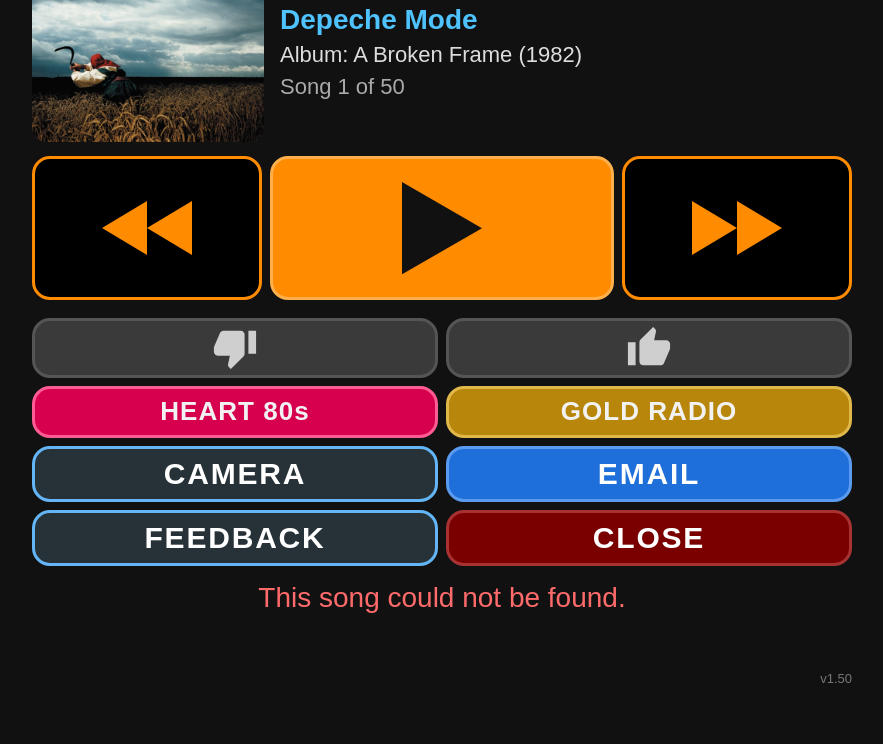
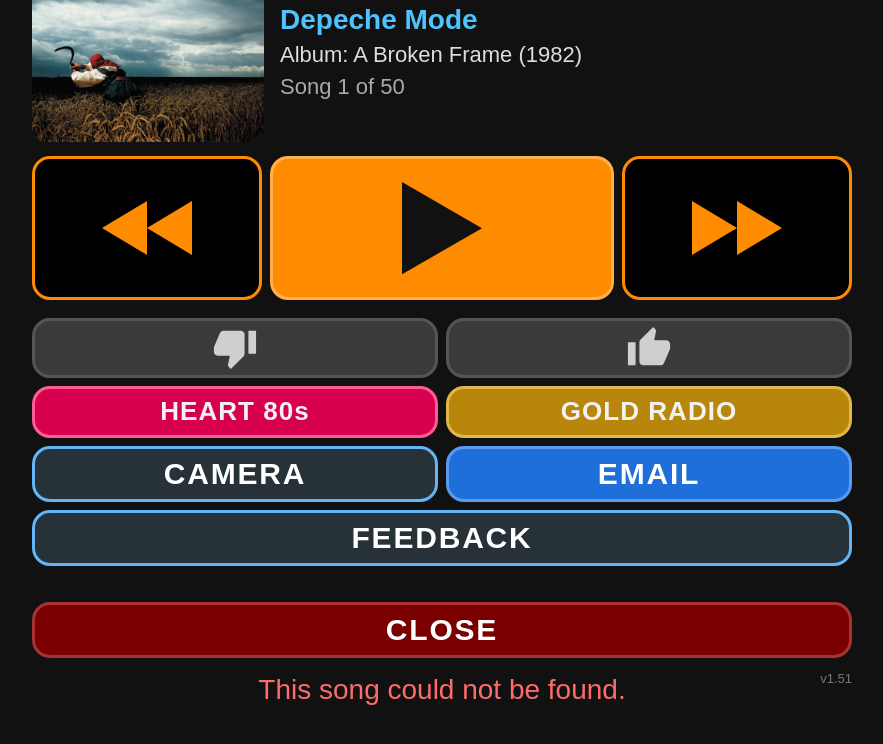
Before and after one commit to aherndavid/electronique, a plain HTML site: page index.html in a window 1280 px wide. Shown: the part 106-850 px from the top of the page, without its empty margins (198-1081 px from the left). Before the commit the page ends 800 px from the top, so only its background shows below. Drawn offline with Linux system fonts and the light colour scheme.

Commit message:
CLOSE on its own at the bottom, full width
Co-Authored-By: Claude Opus 5.5 <noreply@anthropic.com>

```diff
--- a/index.html
+++ b/index.html
@@ -2,7 +2,7 @@
 <html lang="en">
 <head>
 <meta charset="UTF-8">
-<meta name="version" content="1.50">
+<meta name="version" content="1.51">
 <meta name="viewport" content="width=device-width, initial-scale=1.0, viewport-fit=cover">
 <meta name="apple-mobile-web-app-capable" content="yes">
 <meta name="mobile-web-app-capable" content="yes">
@@ -184,6 +184,12 @@
   /* EMAIL under the radio buttons; CLOSE on its own further down.
      Both full width, so the same length. */
   /* CAMERA | EMAIL and FEEDBACK | CLOSE: two rows, half width each */
+  .wide-btn {
+    display: block; width: 100%; margin-top: 8px; color: #fff;
+    font-size: clamp(20px, 5vw, 30px); font-weight: 900; letter-spacing: 0.06em;
+    padding: 8px 12px;
+  }
+  #btn-close.wide-btn { margin-top: 36px; }
   .pair-row { display: grid; grid-template-columns: 1fr 1fr; gap: 8px; margin-top: 8px; }
   .pair-row button {
     display: block; width: 100%; min-width: 0; color: #fff;
@@ -298,10 +304,7 @@
     </div>
     <input type="file" id="camera-input" accept="image/*" capture="environment" hidden onchange="gotPhoto(this)">
 
-    <div class="pair-row">
-      <button id="btn-feedback" onclick="toggleStars()">FEEDBACK</button>
-      <button id="btn-close" onclick="location.href='https://www.google.com'">CLOSE</button>
-    </div>
+    <button id="btn-feedback" class="wide-btn" onclick="toggleStars()">FEEDBACK</button>
     <div class="stars" id="stars" hidden>
       <button onclick="rateApp(1)" aria-label="1 star">★</button>
       <button onclick="rateApp(2)" aria-label="2 stars">★</button>
@@ -309,6 +312,9 @@
       <button onclick="rateApp(4)" aria-label="4 stars">★</button>
       <button onclick="rateApp(5)" aria-label="5 stars">★</button>
     </div>
+
+    <!-- CLOSE: on its own, further down, full width -->
+    <button id="btn-close" class="wide-btn" onclick="location.href='https://www.google.com'">CLOSE</button>
 
     <div class="msg" id="msg"></div>
   </div>
```
